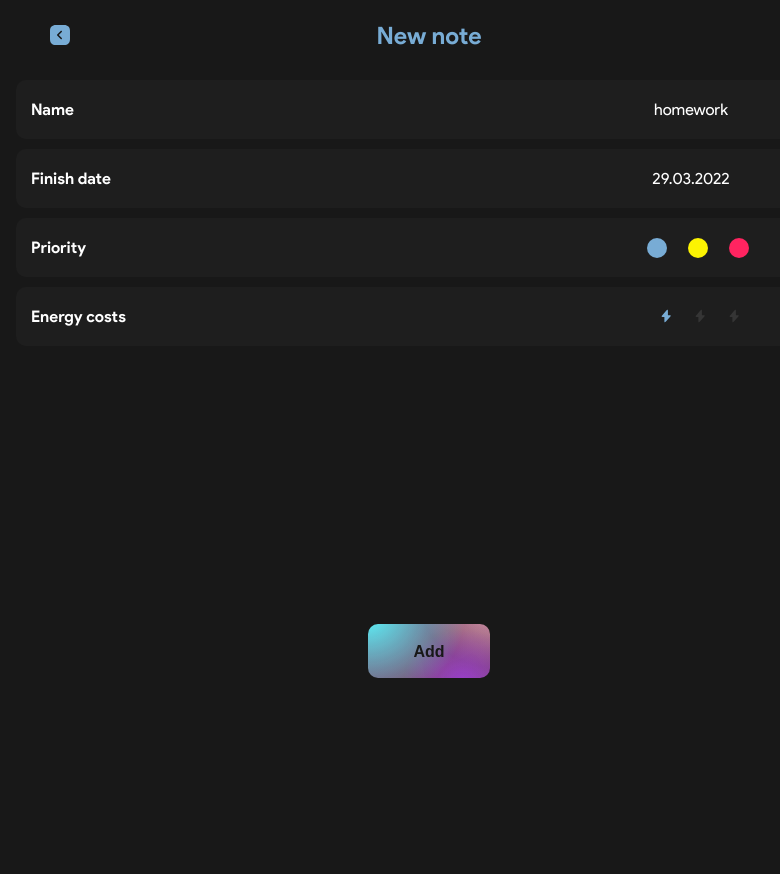
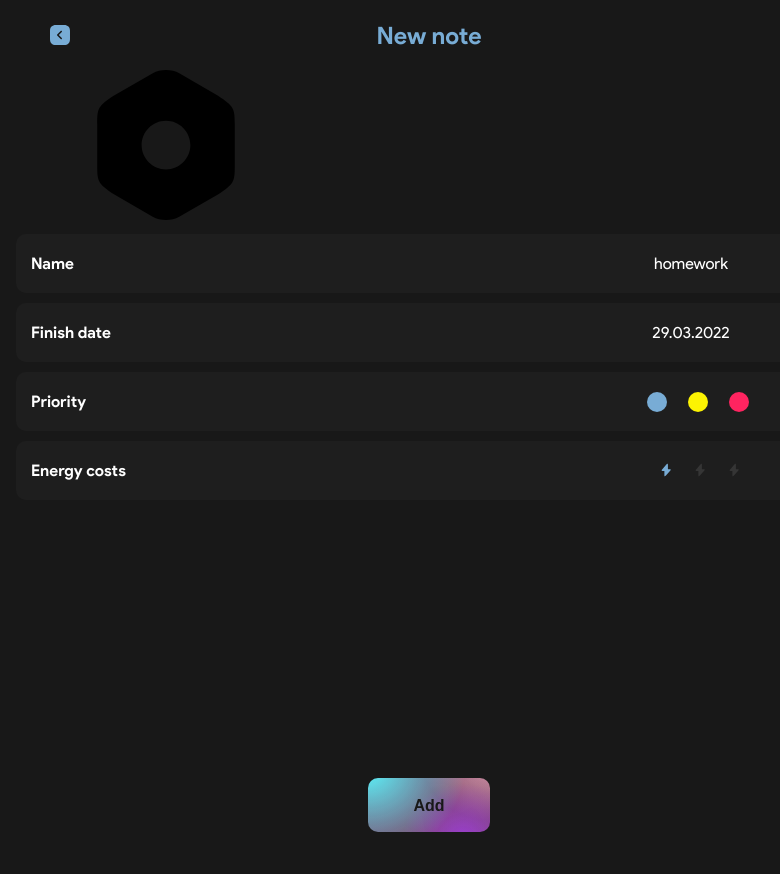
Before and after one commit to Huper12345/MINI-todo-huper12345, a plain HTML site: page index.html in a window 1280 px wide. Shown: the whole page, without its empty margins (211-991 px from the left). Before the commit the page ends 800 px from the top, so only its background shows below. Drawn offline with Linux system fonts and the light colour scheme.

Commit message:
Return hexagon

```diff
--- a/index.html
+++ b/index.html
@@ -43,11 +43,11 @@
                     <h1 class="header__title">New note</h1>
                 </div>
 
-                <!-- <a class="settings__button">
+                <a class="settings__button">
                     <svg class="settingsSvg">
                     <use xlink:href="#settings"></use>
                     </svg>
-                </a> -->
+                </a>
         </div> <!-- container -->
     </header>
 
```
